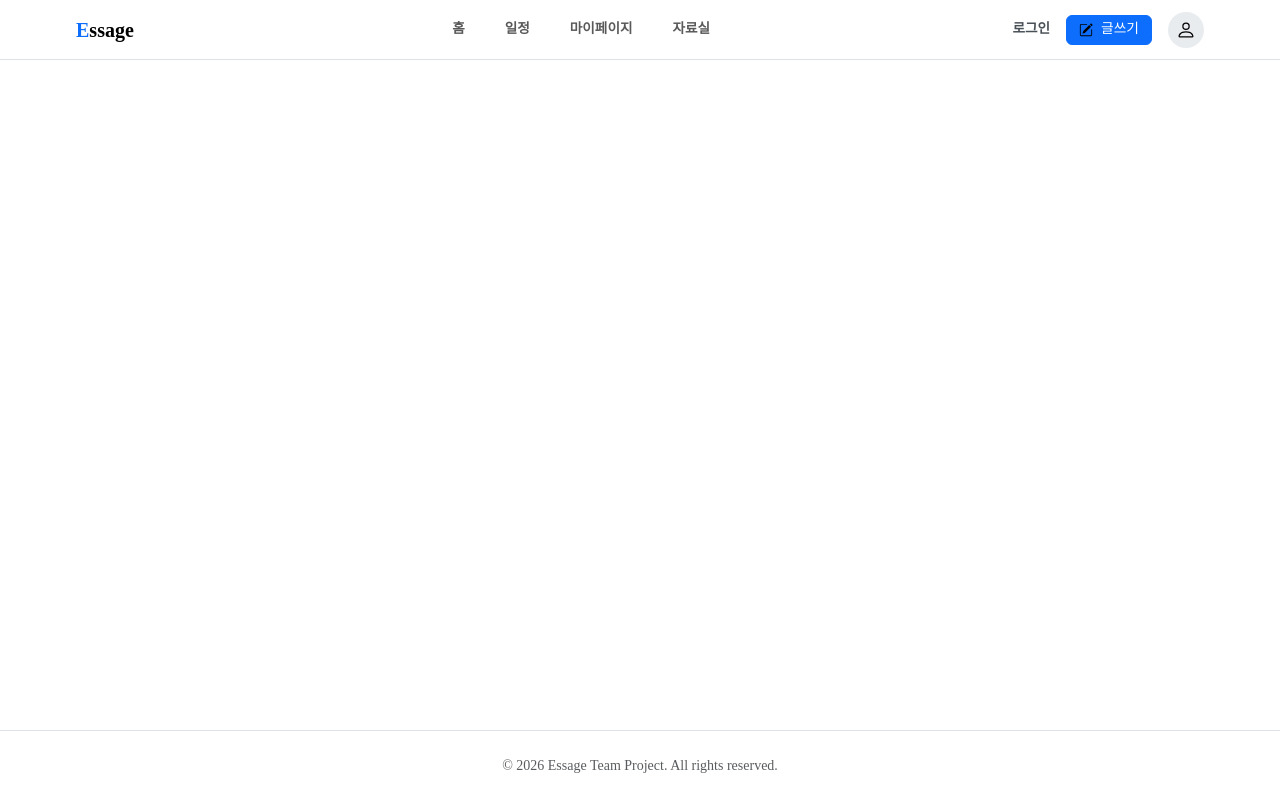
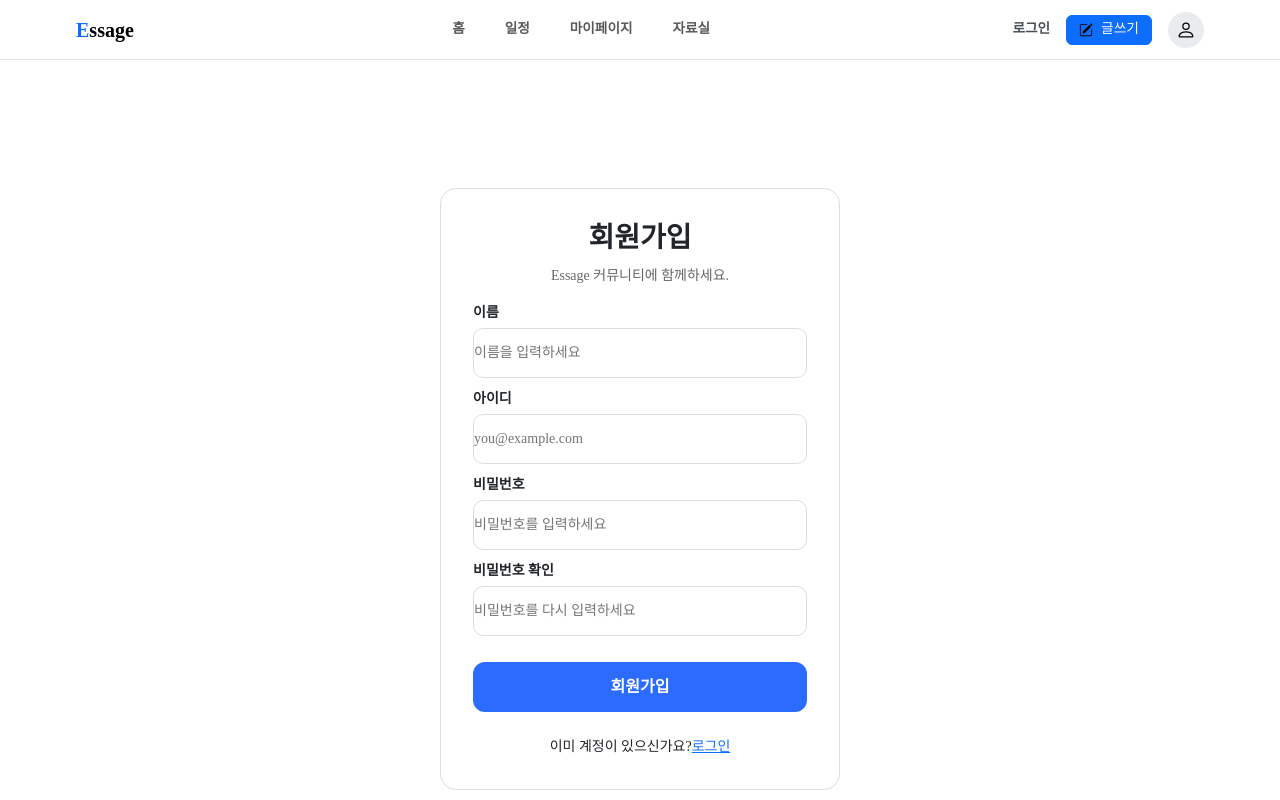
Before and after one commit to jws909/Essage, a React (Vite) app: page /signup in a window 1280 px wide. Shown: the top 800 px of the page. Built offline with nearby package versions, Linux system fonts and the light colour scheme.

Commit message:
회원가입 페이지 UI 구현 1차 완료

```diff
--- a/src/App.jsx
+++ b/src/App.jsx
@@ -13,9 +13,8 @@ import Footer from './components/Footer';
 import React, { useEffect, useState } from "react";
 import POSTS from './data/postData'
 import COMMENTS from './data/commentData'
-
-import Login from './pages/LoginPage';
 import LoginPage from './pages/LoginPage';
+import SignupPage from './pages/SignupPage';
 
 
 
@@ -46,6 +45,8 @@ function App() {
             <Route path='/mypage' element={<MyPage />} />
             <Route path='/archive' element={<ArchivePage/>}/>
             <Route path='/login' element={<LoginPage/>}/>
+            <Route path='/signup' element={<SignupPage/>}/>
+
           </Routes>
         </div>
 
--- /dev/null
+++ b/src/css/SignupPage.css
@@ -0,0 +1,79 @@
+.signup-container {
+    width: 400px;
+    border: 1px solid #ddd;
+    border-radius: 16px;
+    background: white;
+    margin: 80px auto;
+    padding: 32px;
+}
+
+.signup-container h3 {
+    font-weight: bold;
+    text-align: center;
+    margin-bottom: 10px;
+}
+
+.signup-desc {
+    font-size: 14px;
+    text-align: center;
+    color: #666;
+}
+
+.signup-info {
+    display: flex;
+    flex-direction: column;
+}
+
+.btn-signup {
+
+    width: 100%;
+    height: 50px;
+    margin-top: 16px;
+
+    border: none;
+    border-radius: 12px;
+
+    background-color: #2b6cff;
+    color: white;
+
+    font-weight: bold;
+    cursor: pointer;
+}
+
+.input-box {
+    width: 100%;
+    height: 50px;
+    font-size: 14px;
+    margin-bottom: 10px;
+
+    box-sizing: border-box;
+    border: 1px solid #ddd;
+    border-radius: 10px;
+    background: white;
+
+    transition: border-color 0.2s ease;
+}
+
+.input-box:focus {
+    outline: none;
+    border-color: #2b6cff;
+    box-shadow: 0 0 0 3px rgba(43,108,255,0.15);
+}
+
+.error-message {
+    color: red;
+    font-size: 14px;
+    margin-top: 10px;
+}
+
+.signup-container label {
+    display: block;
+    margin-bottom: 5px;
+    font-size: 14px;
+    font-weight: bold;
+}
+
+.signup-footer{
+    text-align: center;
+    font-size: 14px;
+}
--- /dev/null
+++ b/src/pages/SignupPage.jsx
@@ -0,0 +1,112 @@
+import '../css/SignupPage.css'
+import { useState } from 'react';
+
+function SignupPage() {
+
+    const [email, setEmail] = useState('');
+    const [password, setPassword] = useState('');
+    const [passwordCheck, setPasswordCheck] = useState('');
+
+    const [error, setError] = useState(false);
+    const [name, setName] = useState('');
+
+    function handleSignup(e) {
+        e.preventDefault();
+
+        if(!password || !passwordCheck) {
+            setError('비밀번호를 입력하세요.')
+        }
+
+        if (password !== passwordCheck) {
+            setError('비밀번호가 일치하지 않습니다.');
+            return;
+        }
+
+        if (!email || !password) {
+            setError('이메일과 비밀번호를 입력하세요.');
+            return;
+        }
+
+        setError('');
+
+
+        alert('회원가입 성공');
+    }
+
+
+    return (
+
+        <div className='signup-container'>
+            <h3>회원가입</h3>
+            <p className='signup-desc'>Essage 커뮤니티에 함께하세요.</p>
+
+            <form onSubmit={handleSignup}>
+                <div className="signup-info">
+
+                    <label htmlFor="text">이름</label>
+                    <input
+                        type="text"
+                        className="input-box"
+                        value={name}
+                        onChange={(e) => setName(e.target.value)}
+                        placeholder="이름을 입력하세요"
+                    />
+
+
+                    <label htmlFor="email">아이디</label>
+                    <input
+                        type="email"
+                        className="input-box"
+                        value={email}
+                        onChange={(e) => setEmail(e.target.value)}
+                        placeholder="you@example.com"
+                    />
+
+                    <label htmlFor="password">비밀번호</label>
+                    <input
+                        type="password"
+                        className="input-box"
+                        value={password}
+                        onChange={(e) => setPassword(e.target.value)}
+                        placeholder="비밀번호를 입력하세요"
+                    />
+
+                    <label htmlFor="password">비밀번호 확인</label>
+                    <input
+                        type="password"
+                        className="input-box"
+                        value={passwordCheck}
+                        onChange={(e) => setPasswordCheck(e.target.value)}
+                        placeholder="비밀번호를 다시 입력하세요"
+                    />
+
+                    {error && (
+
+                        <p className="error-message">
+                            {error}
+                        </p>
+                    )}
+
+                    <button type="submit" className="btn-signup">
+                        회원가입
+                    </button>
+                </div>
+
+                <br />
+
+                <div className='signup-footer'>
+
+                    <span>이미 계정이 있으신가요?</span>
+                    <a href="/login" target="_self" id="login">로그인</a>
+
+                </div>
+
+
+            </form>
+
+        </div>
+    )
+
+}
+
+export default SignupPage;
```
